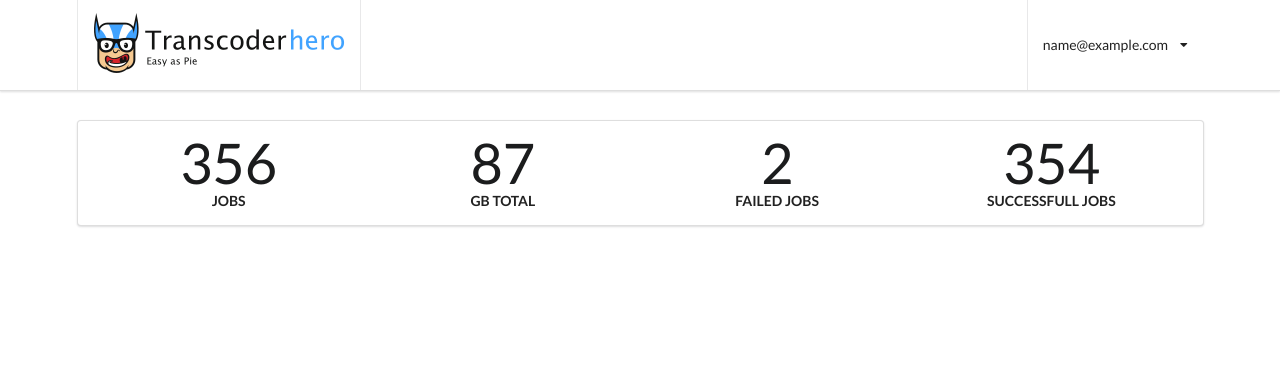
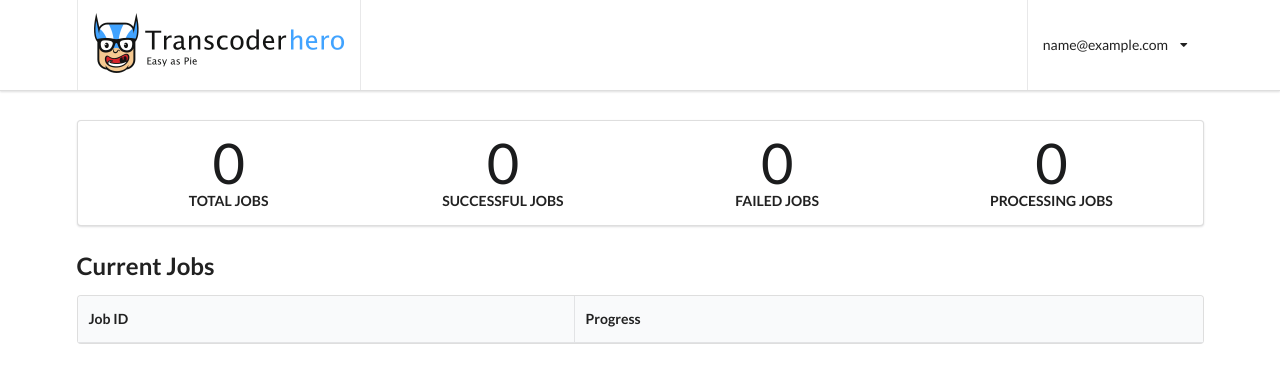
Before and after one commit to ThisIsEpic/TranscoderHeroApp, a Rails app: page /dashboard in a window 1280 px wide. Shown: the top 383 px of the page. Run offline with Rails 7, Linux system fonts and the light colour scheme; the visitor is signed in with stand-in values (Sample User, id 1); data that the repository does not hold is empty; style sheets or scripts are compiled from the project's sources; parts of the project's set-up code (start-up, migrations or seed data) failed here and were passed over; some libraries are stand-ins or nearby versions.

Commit message:
added progress bars and updated states on dashboard

```diff
--- a/app/assets/javascripts/global.js
+++ b/app/assets/javascripts/global.js
@@ -1,6 +1,7 @@
 var ready = function() {
   $('.ui.dropdown').dropdown();
   $('.ui.checkbox').checkbox();
+  $('.ui.progress').progress();
 };
 
 $(document).on('ready turbolinks:load', ready)
--- a/app/controllers/welcome_controller.rb
+++ b/app/controllers/welcome_controller.rb
@@ -4,5 +4,9 @@ class WelcomeController < ApplicationController
   end
 
   def dashboard
+    @jobs = current_user.jobs
+    @failed_jobs = @jobs.failed
+    @completed_jobs = @jobs.completed
+    @processing_jobs = @jobs.processing
   end
 end
--- a/app/models/user.rb
+++ b/app/models/user.rb
@@ -1,5 +1,6 @@
 class User < ApplicationRecord
   has_many :apps
+  has_many :jobs, through: :apps
 
   # Include default devise modules. Others available are:
   # :confirmable, :lockable, :timeoutable and :omniauthable
--- a/app/views/welcome/dashboard.html.haml
+++ b/app/views/welcome/dashboard.html.haml
@@ -4,21 +4,35 @@
       .ui.four.statistics
         .statistic
           .value
-            356
+            = @jobs.count
           .label
-            Jobs
+            Total #{'Job'.pluralize(@jobs.count)}
         .statistic
           .value
-            87
+            = @completed_jobs.count
           .label
-            GB Total
+            Successful #{'Job'.pluralize(@completed_jobs.count)}
         .statistic
           .value
-            2
+            = @failed_jobs.count
           .label
-            Failed Jobs
+            Failed #{'Job'.pluralize(@failed_jobs.count)}
         .statistic
           .value
-            354
+            = @processing_jobs.count
           .label
-            Successfull Jobs
+            Processing #{'Job'.pluralize(@processing_jobs.count)}
+
+    %h2.ui.header Current Jobs
+    %table.ui.celled.table
+      %thead
+        %tr
+          %th Job ID
+          %th Progress
+      %tbody
+        - @processing_jobs.each do |job|
+          %tr
+            %td= job.id
+            %td
+              .ui.indicating.green.progress{ data: { value: 0.5, total: 1.0 } }
+                .bar
```
